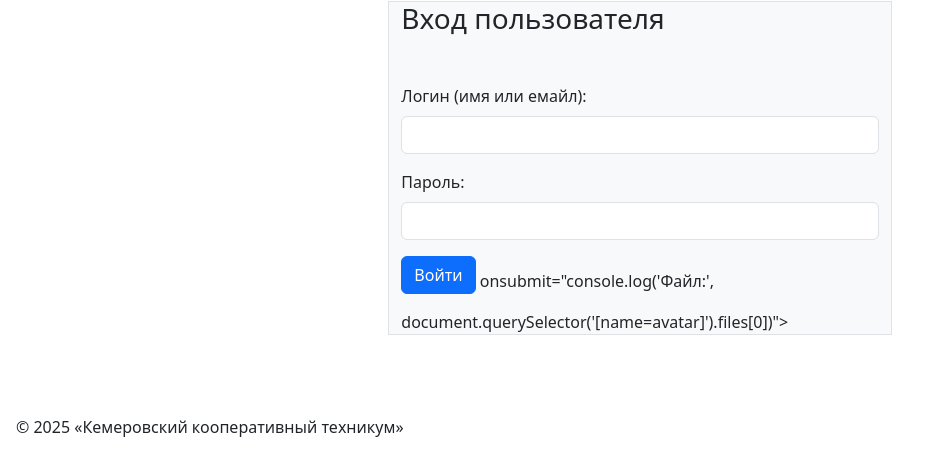
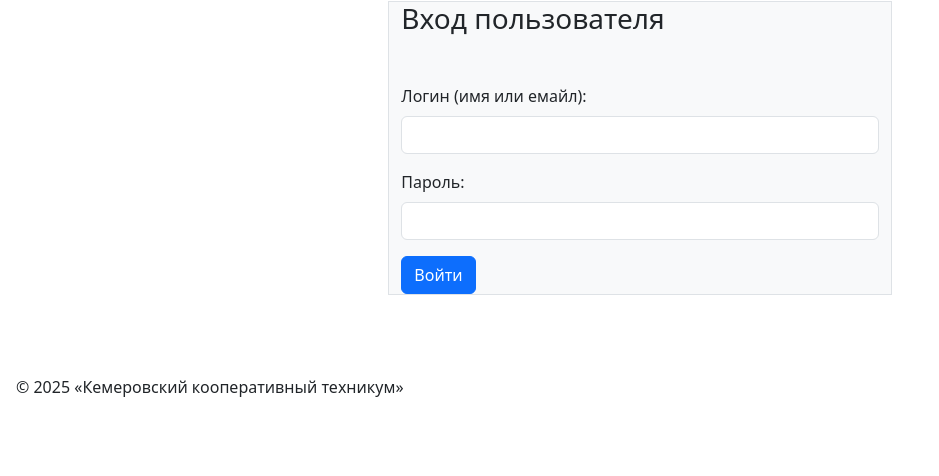
Before and after one commit to unluck142/avtoservis, a PHP site: page /avtoservis/login in a window 1280 px wide. Shown: the part 137-613 px from the top of the page, without its empty margins (0-939 px from the left). Run offline with PHP 8.4, Linux system fonts and the light colour scheme.

Commit message:
Новая БД и убрал ошибку перед ВХОД

```diff
--- a/src/Views/UserTemplate.php
+++ b/src/Views/UserTemplate.php
@@ -36,10 +36,9 @@ class UserTemplate extends BaseTemplate
                 </div>
                 <div class="mb-3">
                     <label for="passwordInput" class="form-label">Пароль:</label>
-                        <input type="password" name="password" class="form-control" id="passwordInput">
+                    <input type="password" name="password" class="form-control" id="passwordInput" required>
                 </div>
-                    <button type="submit" class="btn btn-primary mb-3">Войти</button>
-                    onsubmit="console.log('Файл:', document.querySelector('[name=avatar]').files[0])">
+                <button type="submit" class="btn btn-primary">Войти</button>
             </form>
         HTML;
     }
```
Also changed, not shown: assets/uploads/avatar_1_1746126044.jpg (added), assets/uploads/avatar_2_1746126518.jpg (added), assets/uploads/avatar_2_1746126547.jpg (added), storage/is221.sql. Lines whose indentation alone changed are shown as unchanged.
